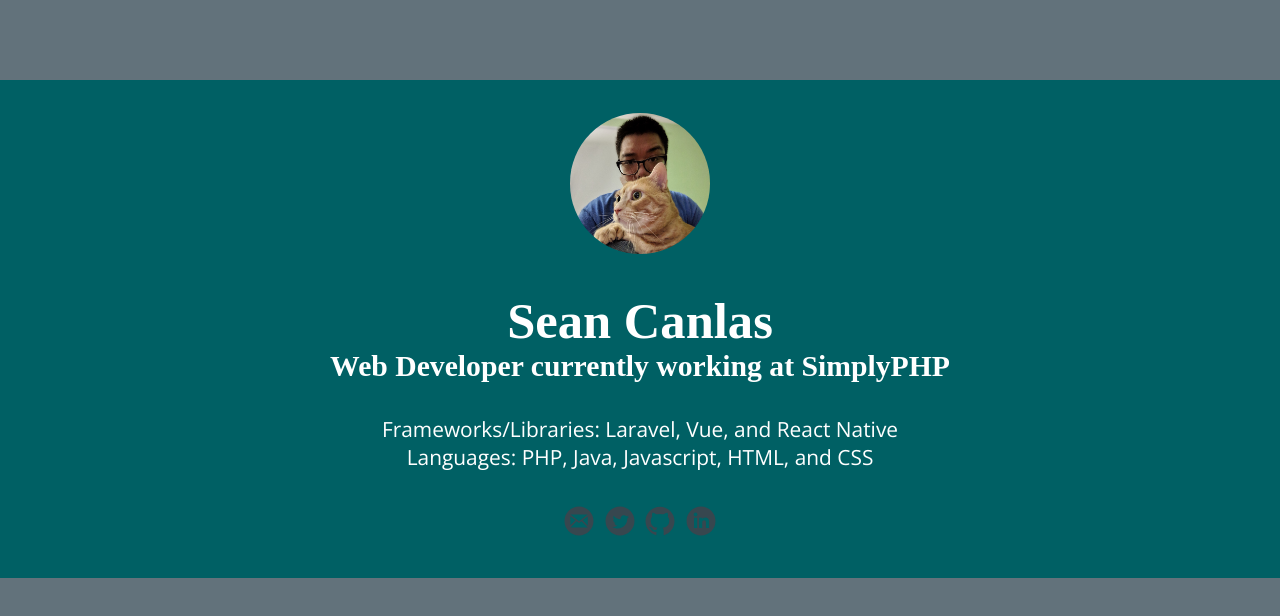
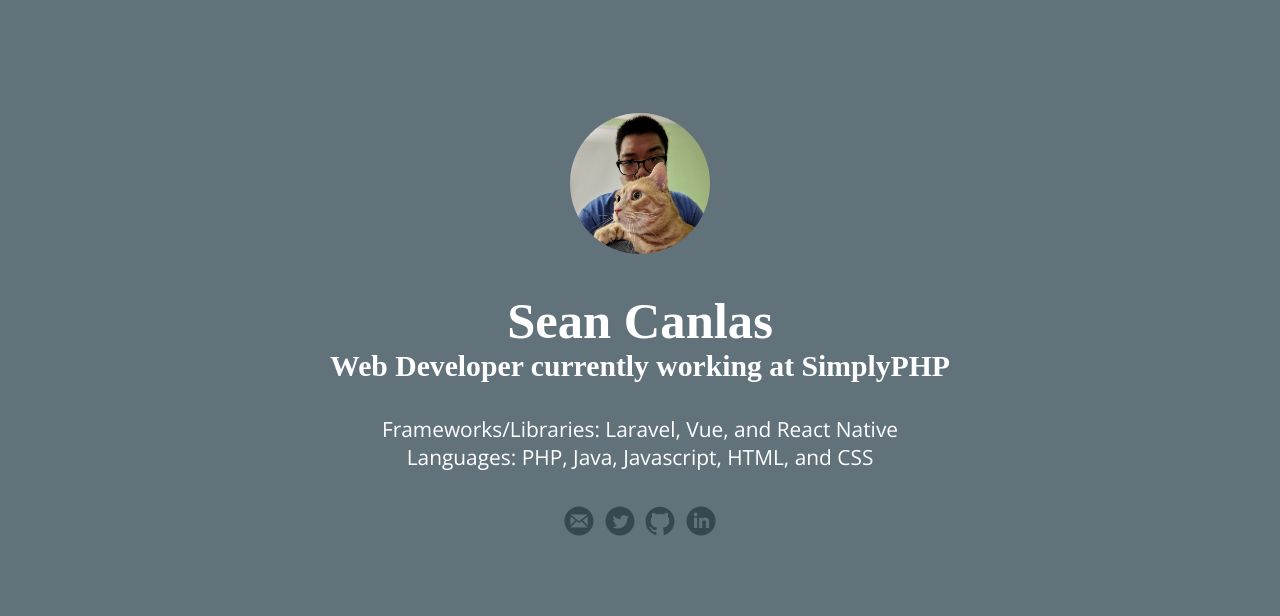
Before and after one commit to igotnocans/igotnocans.github.io, a plain HTML site: page index.html in a window 1280 px wide. Drawn offline with nearby package versions, Linux system fonts and the light colour scheme; a web font is replaced by a local one.

Commit message:
Removed the background from #first-box

```diff
--- a/style.scss
+++ b/style.scss
@@ -14,7 +14,6 @@ $primaryColorDarkGrey: #000a12;
 $primaryColorCyan: #006064;
 $primaryColorLightCyan: #428e92;
 $primaryColorDarkCyan: #00363a;
-
 
 $materialBlueGrey: #37474f;
 $materialLightBlueGrey: #62727b;
@@ -79,7 +78,6 @@ svg:hover {
 
 #first-box {
 	color: #ffffff;
-	background: $primaryColorCyan;
 	padding-top: 1.5em;
 	padding-bottom: 1.5em;
 	width: 100%;
```
Also changed, not shown: style.css, 1 other file.
